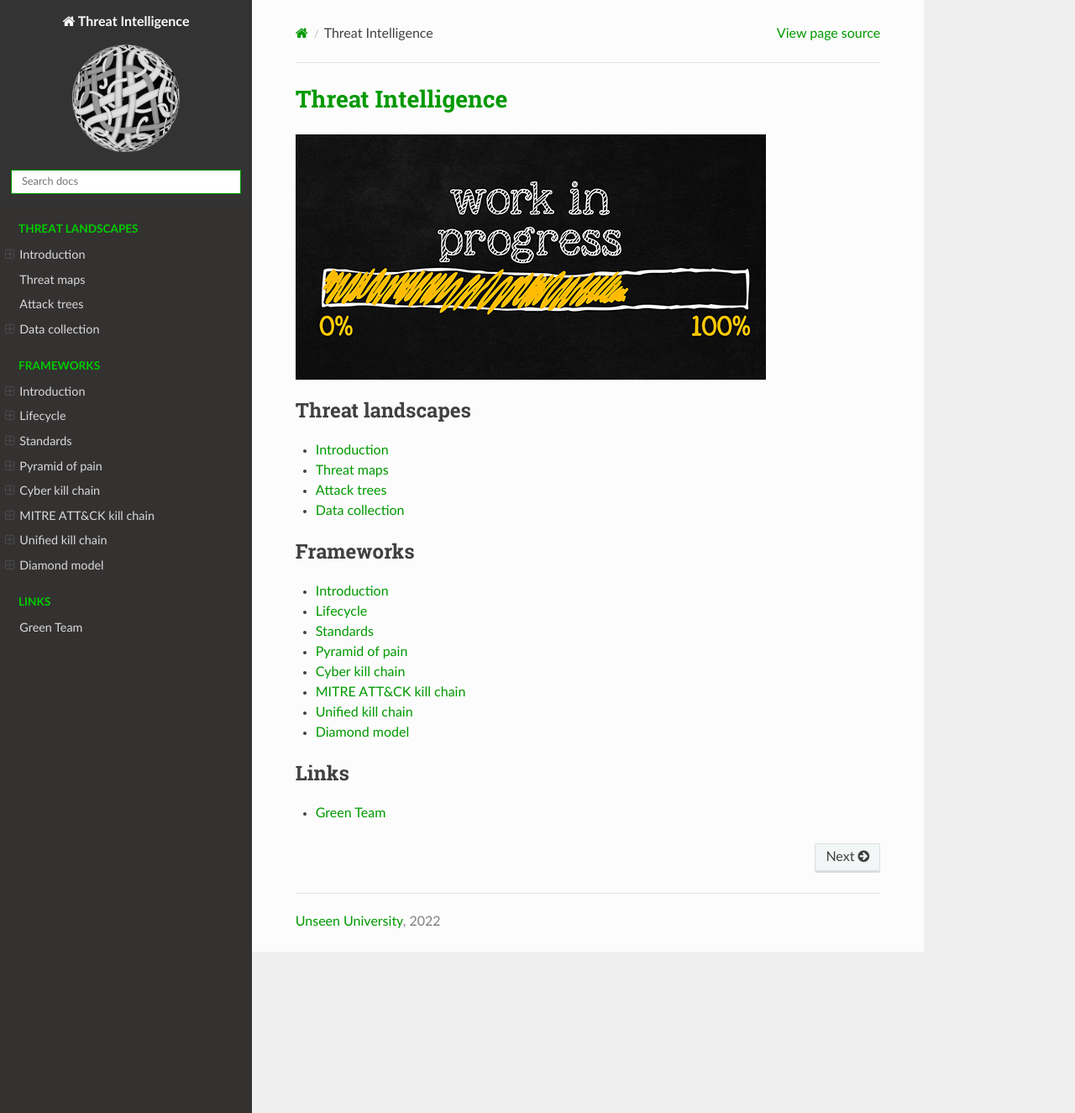
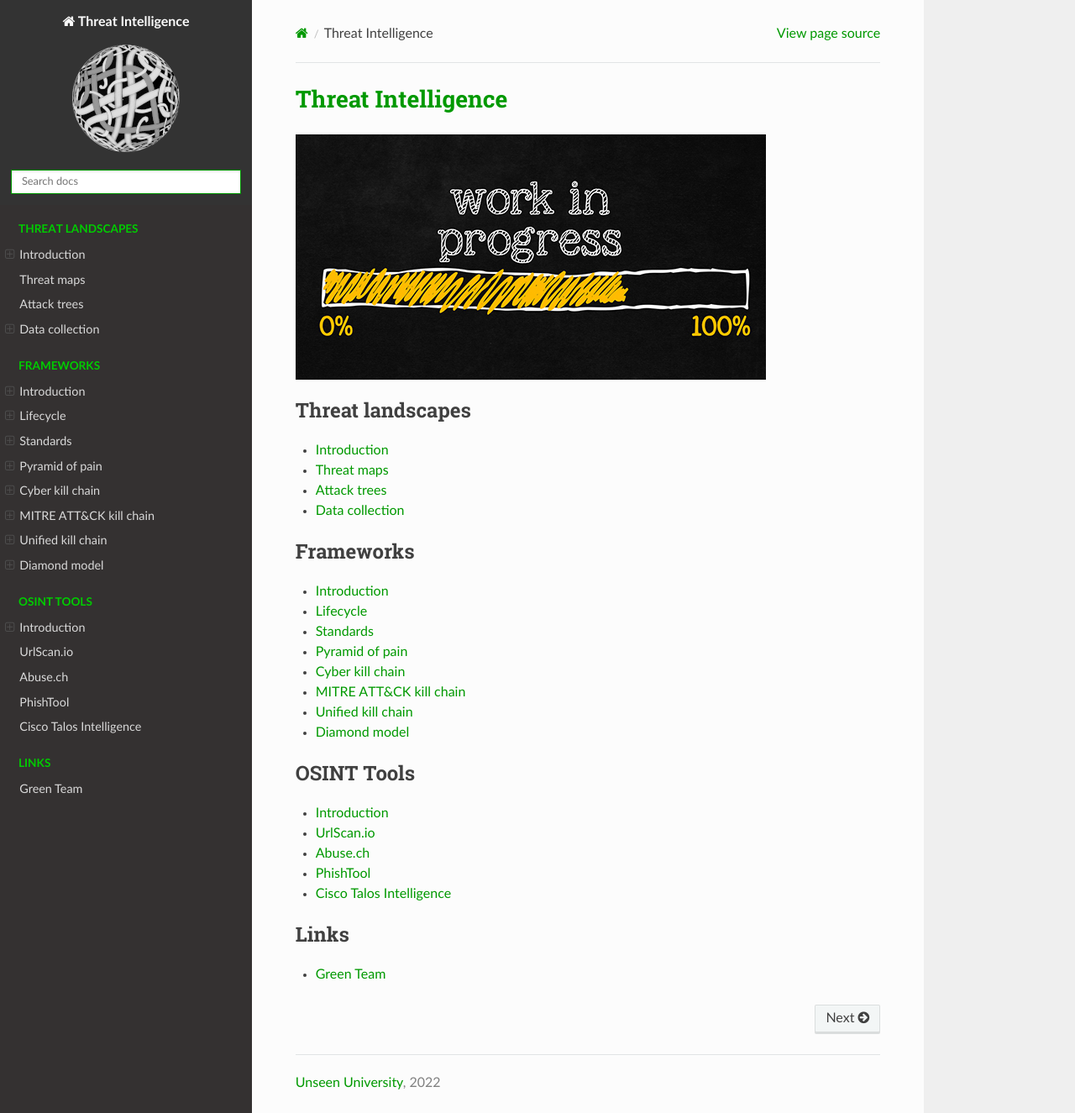
Before and after one commit to tymyrddin/blue-intel, a Sphinx documentation site: the page built from source/index.rst, in a window 1280 px wide and 1325 px high. Shown: the whole window at 84% size. Built offline with Sphinx 7.4.7 and the Read the Docs theme 2.0.0, drawn with Linux system fonts in a browser that asks for light colours.

Commit message:
Footer link and OSINT setup

```diff
--- a/source/_templates/footer.html
+++ b/source/_templates/footer.html
@@ -1,4 +1,4 @@
 {% extends "!footer.html" %}
 {%- block contentinfo %}
-        <a href="https://unseen-uni.netlify.app/">Unseen University</a>, 2022
+        <a href="https://uu.tymyrddin.dev/">Unseen University</a>, 2022
 {% endblock %}
--- /dev/null
+++ b/source/docs/tools/README.md
@@ -0,0 +1,16 @@
+# Introduction
+
+## What?
+
+Explore some OSINT tools used to conduct security threat assessments and investigations.
+
+## Why?
+
+To generate meaningful patterns on how to mitigate against potential risks associated with existing or emerging threats.
+
+## How?
+
+* [UrlScan.io](urlscan.md)
+* [Abuse.ch](abuse.md)
+* [PhishTool](phishtool.md)
+* [Cisco Talos Intelligence](talos.md)
--- /dev/null
+++ b/source/docs/tools/abuse.md
@@ -0,0 +1 @@
+# Abuse.ch
--- /dev/null
+++ b/source/docs/tools/phishtool.md
@@ -0,0 +1 @@
+# PhishTool
--- /dev/null
+++ b/source/docs/tools/talos.md
@@ -0,0 +1 @@
+# Cisco Talos Intelligence
--- /dev/null
+++ b/source/docs/tools/urlscan.md
@@ -0,0 +1 @@
+# UrlScan.io
--- a/source/index.rst
+++ b/source/index.rst
@@ -29,6 +29,17 @@ Threat Intelligence
    docs/frameworks/diamond.md
 
 .. toctree::
+   :maxdepth: 1
+   :includehidden:
+   :caption: OSINT Tools
+
+   docs/tools/README.md
+   docs/tools/urlscan.md
+   docs/tools/abuse.md
+   docs/tools/phishtool.md
+   docs/tools/talos.md
+
+.. toctree::
    :caption: Links
 
    Green Team <https://tymyrddin.github.io/green/>
```
